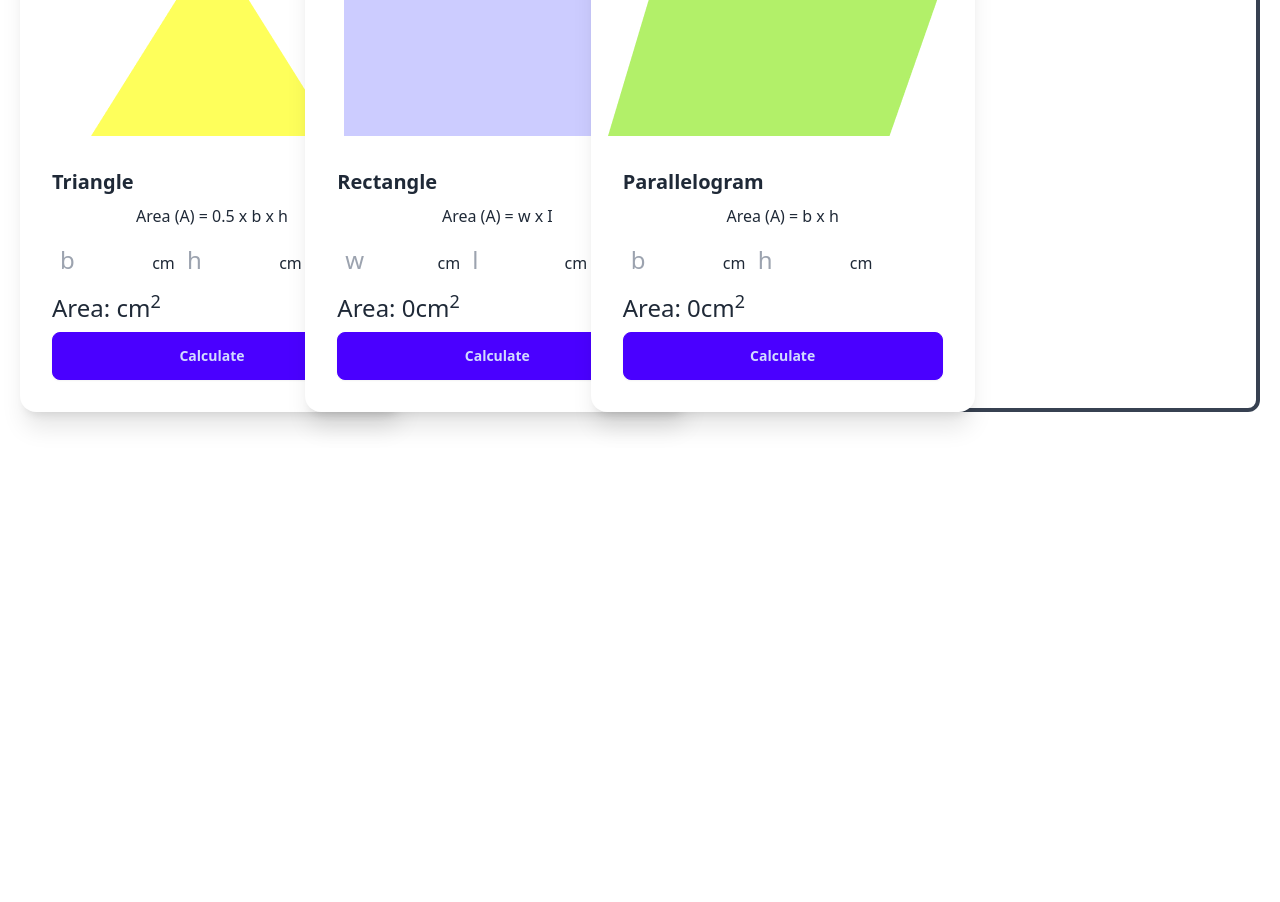
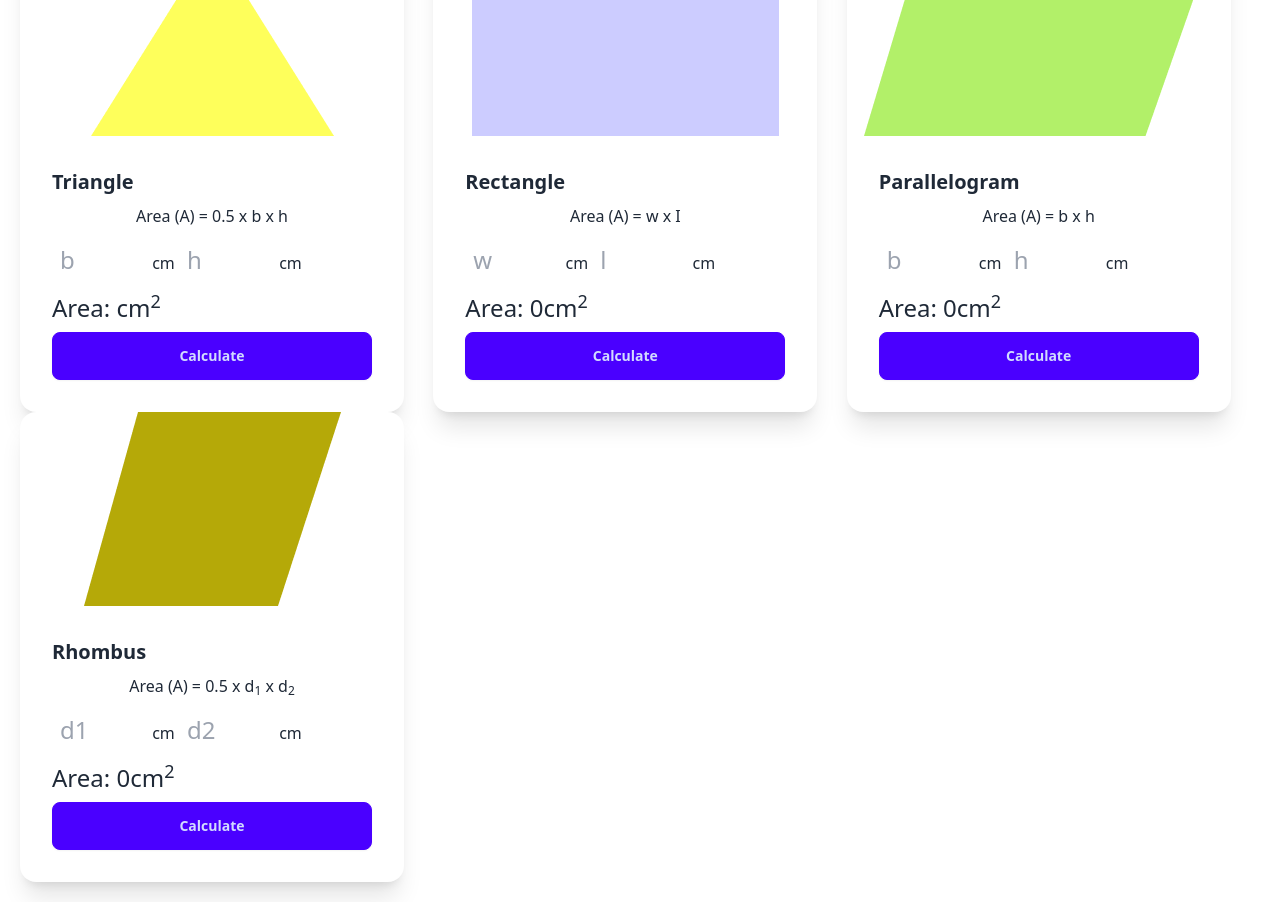
Before and after one commit to imdadul5D/geometry-genius, a plain HTML site: page index.html in a window 1280 px wide. Shown: the part 78-980 px from the top of the page. Before the commit the page ends 800 px from the top, so only its background shows below. Drawn offline with nearby package versions, Linux system fonts and the light colour scheme.

Commit message:
4th Card Added

```diff
--- a/index.html
+++ b/index.html
@@ -17,7 +17,7 @@
 
     <main>
         <!-- Main Content Container -->
-        <div class="flex flex-col md:flex-row">
+        <div>
             <!-- Shape Card Container -->
             <div class="flex-1 grid grid-cols-1 md:grid-cols-2 lg:grid-cols-3">
                 <!-- Triangle Card -->
@@ -82,18 +82,36 @@
                     </div>
                 </div>
             </div>
+
+
+            <!-- Rhombus Card -->
+            <div class="card w-96 bg-base-100 shadow-xl">
+                <figure><img src="images/rhombus.png" alt="rhombus" /></figure>
+                <div class="card-body">
+                  <h2 class="card-title">Rhombus</h2>
+                  <p class="text-center">Area (A) = 0.5 x d<sub>1</sub> x d<sub>2</sub></p>
+                  <div class="">
+                    <input type="text" placeholder="d1" class="w-24 text-2xl p-2 rounded-xl" id="diagonal1Input">
+                    <span>cm</span>
+                    <input type="text" placeholder="d2" class="w-24 text-2xl p-2 rounded-xl" id="diagonal2Input">
+                    <span>cm</span>
+                  </div>
+                  <div>
+                    <p class="text-2xl">Area: <span id="rhombusArea">0</span><span>cm<sup>2</sup></span></p>
+                  </div>
+                  <div class="card-actions justify-end">
+                    <button class="btn btn-primary w-full" onclick="calculateRhombusArea()">Calculate</button>
+                  </div>
+                </div>
+            </div>
+        </div>
             <!-- Shape Card Container -->
-
-            <!-- Area Calculation Container -->
-            <div class="min-w-96 border-4 border-gray-700 rounded-xl ">
-                <h1 class="text-3xl text-center">Area Calculation</h1>
-            </div>
-            <!-- Area Calculation Container -->
         </div>
     </main>
 
     <script src="scripts/triangle-calculate.js"></script>
     <script src="scripts/rectangle-calculate.js"></script>
     <script src="scripts/parallelogram-calculator.js"></script>
+    <script src="scripts/rhombus-alculator.js"></script>
 </body>
 </html>
--- /dev/null
+++ b/scripts/rhombus-alculator.js
@@ -0,0 +1,20 @@
+function calculateRhombusArea() {
+    const diagonal1 = getValueById('diagonal1Input');
+    const diagonal2 = getValueById('diagonal2Input');
+    const area = 0.5 * diagonal1 * diagonal2;
+    setInnerTextById('rhombusArea',area);
+
+
+}
+
+function getValueById(redwan) {
+    const inputFeild = document.getElementById(redwan);
+    const inputValueText = inputFeild.value;
+    const value = parseFloat(inputValueText);
+    return value
+}
+
+function setInnerTextById(mim,redwan) {
+    const element = document.getElementById(mim);
+    element.innerText = redwan;
+}
```
